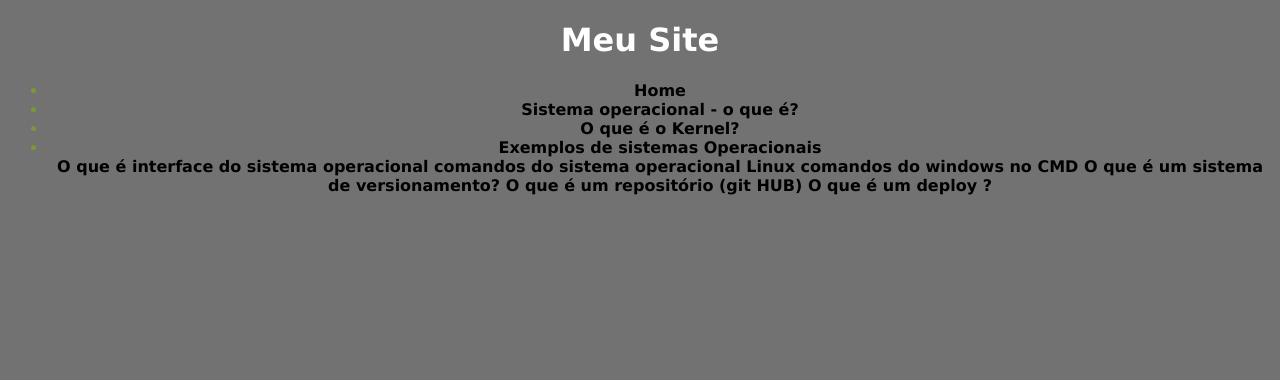
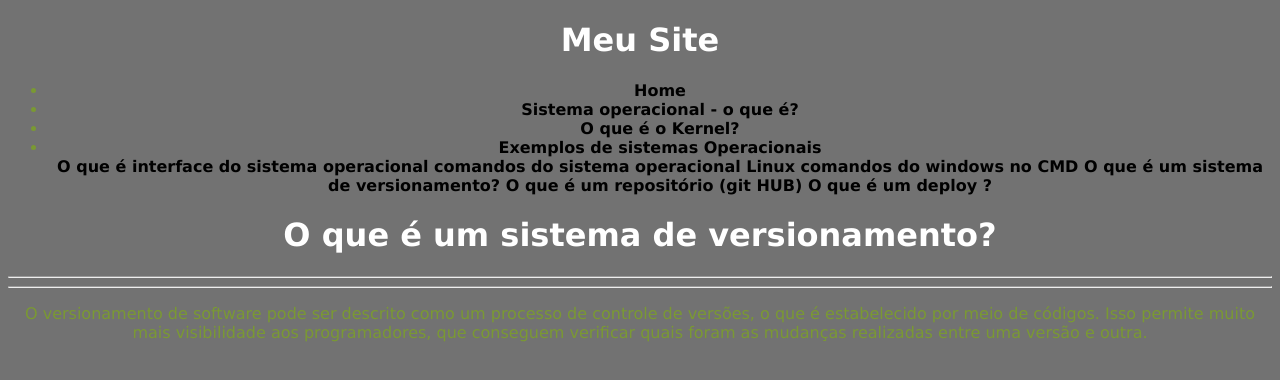
Before and after one commit to arthur-abbruzzini/trabalho, a plain HTML site: page versionamento.html in a window 1280 px wide. Drawn offline with Linux system fonts and the light colour scheme.

Commit message:
segunda versão

```diff
--- a/O que é um sistema de versionamento.html
+++ b/versionamento.html
@@ -20,7 +20,7 @@
                     <a href="O que é interface_do_sistema operacional.html">O que é interface do sistema operacional</a>
                     <a href="comandos do sistema operacional Linux.html">comandos do sistema operacional Linux </a>
                     <a href=" comandos do windows no CMD.html"> comandos do windows no CMD </a>
-                    <a href=" O que é um sistema de versionamento?.html"> O que é um sistema de versionamento? </a>
+                    <a href=" versionamento.html"> O que é um sistema de versionamento? </a>
                     <a href="O que é um repositório (git HUB).html">O que é um repositório (git HUB) </a>
                     <a href="O que é um deploy.html">O que é um deploy ?</a>
                     </ul>
@@ -30,5 +30,9 @@
     </div>
         </p>
     </div>
+    <h1>O que é um sistema de versionamento?</h1>
+    <hr>
+    <hr>
+    <p> O versionamento de software pode ser descrito como um processo de controle de versões, o que é estabelecido por meio de códigos. Isso permite muito mais visibilidade aos programadores, que conseguem verificar quais foram as mudanças realizadas entre uma versão e outra.</p>
 </body>
 </html>
```
Also changed, not shown: Exemplos de sistemas Operacionais.html (+1 -1 lines), O que é interface do sistema operacional.html (+1 -1 lines), O que é o Kernel.html (+1 -1 lines), O que é um deploy.html (+3 -1 lines), O que é um repositório (git HUB).html (+3 -1 lines), Sistema operacional.html (+1 -1 lines), comandos do sistema operacional Linux.html (+1 -1 lines), comandos do windows no CMD.html (+1 -1 lines), index.html (+1 -1 lines).
